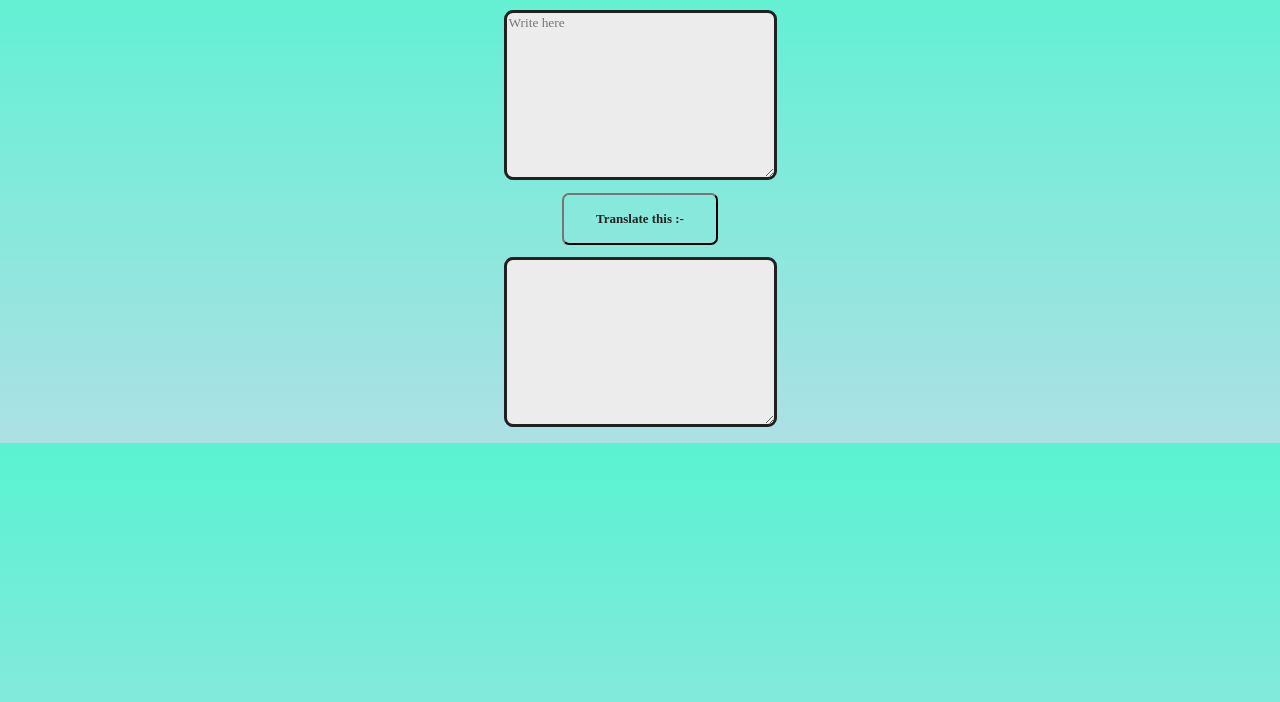
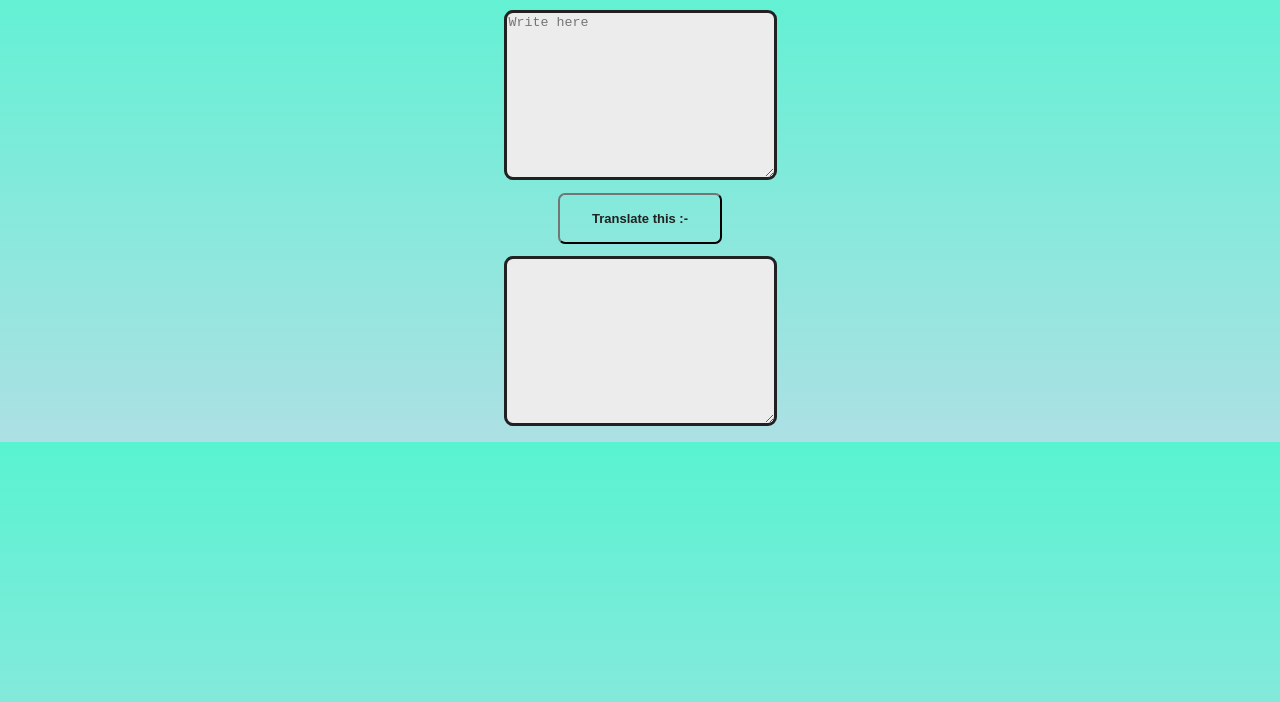
Before and after one commit to Mk4Levi/mark-07_Manthan, a plain HTML site: page index.html in a window 1280 px wide. Shown: the part 66-768 px from the top of the page. Drawn offline with Linux system fonts and the light colour scheme; a web font is replaced by a local one.

Commit message:
Update style.css

```diff
--- a/style.css
+++ b/style.css
@@ -12,7 +12,6 @@
     --secondary-blue: #ade0e4;
     --primary-lack: #212121;
     margin: 0;
-    font-family: "OctemberScript";
 }
 
 body{
```
